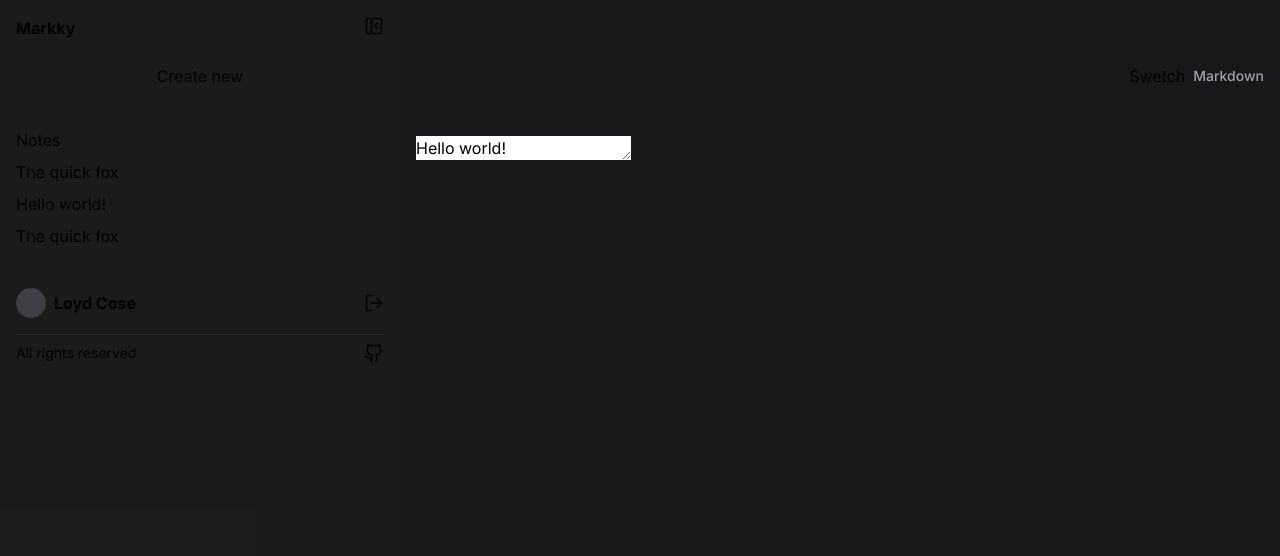
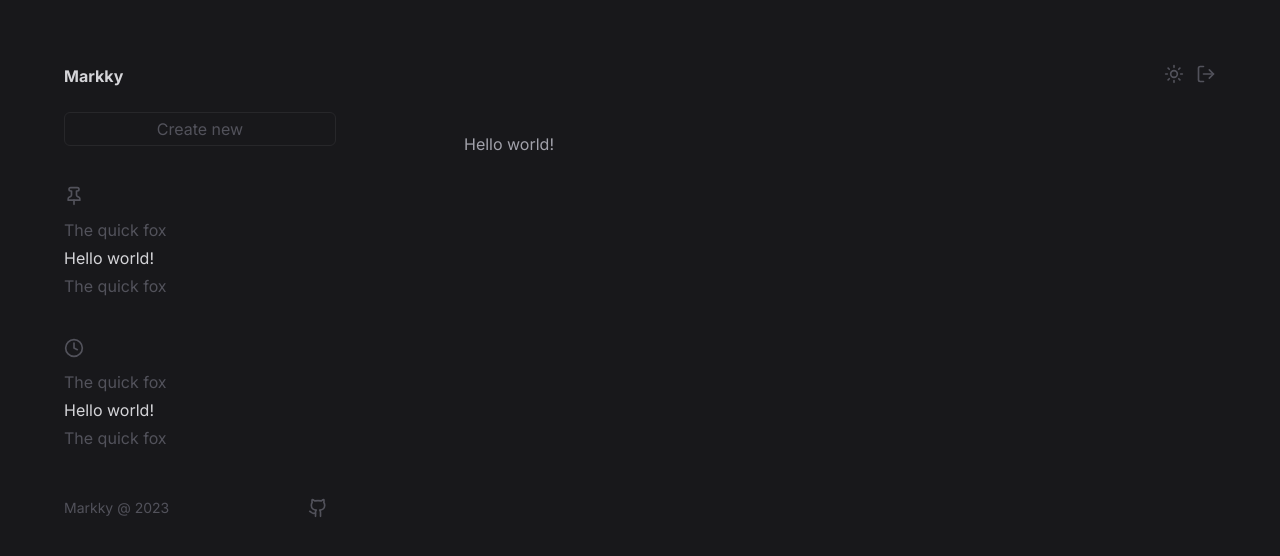
Before and after one commit to loydcose/markky, a Next.js app: page / in a window 1280 px wide. Shown: the top 556 px of the page. Built offline with nearby package versions, Linux system fonts and the light colour scheme.

Commit message:
Proposed new design

```diff
--- a/app/layout.tsx
+++ b/app/layout.tsx
@@ -16,7 +16,7 @@ export default function RootLayout({
 }) {
   return (
     <html lang="en" className="dark">
-      <body className={inter.className + " min-h-screen dark:bg-zinc-900"}>{children}</body>
+      <body className={inter.className + " min-h-screen bg-white dark:bg-zinc-900"}>{children}</body>
     </html>
   )
 }
--- a/app/page.tsx
+++ b/app/page.tsx
@@ -1,22 +1,59 @@
-import { PanelLeftClose, X, LogOut, Github, PanelLeftOpen } from "lucide-react"
+"use client"
+
+import {
+  PanelLeftClose,
+  X,
+  LogOut,
+  Github,
+  PanelLeftOpen,
+  Sun,
+  Menu,
+} from "lucide-react"
 
 import SidePanel from "@/components/side-panel"
 import EditContent from "@/components/edit-content"
+import { useState } from "react"
+import { cn } from "@/lib/utils"
 
 export default function Home() {
+  const [isSidePanelOpen, setIsSidePanelOpen] = useState(false)
+
   return (
     <main className="flex">
-      <SidePanel className="hidden md:block top-0 w-[400px] shrink-0 sticky bg-zinc-800/25 p-4 h-screen" />
-      <SidePanel className="h-full md:hidden" />
+      <SidePanel className="hidden md:block top-0 w-[400px] shrink-0 sticky" setIsSidePanelOpen={setIsSidePanelOpen}/>
+      <SidePanel
+        className={cn(
+          "h-full fixed md:hidden top-0 w-[80%] left-0 bottom-0 bg-[#1A1A1D]",
+          isSidePanelOpen ? "flex" : "hidden"
+        )}
+        setIsSidePanelOpen={setIsSidePanelOpen}
+      />
 
-      <section className="p-4 py-16 grow w-full">
+      <section className="p-8 md:p-16 grow w-full">
         <div className="mb-12 flex items-center justify-between">
-          <button type="button" className="md:opacity-0 md:pointer-events-none">
-            <PanelLeftOpen size={20} />
-          </button>
-          <div className="flex items-center gap-2">
-            Swetch
-            <span className="text-sm font-medium text-zinc-400">Markdown</span>
+          <div className="flex items-center gap-3 md:hidden">
+            <button
+              type="button"
+              className="text-zinc-600 hover:text-zinc-400 transition-all"
+              onClick={() => setIsSidePanelOpen(true)}
+            >
+              <Menu size={20} />
+            </button>
+            <h1 className="font-bold text-zinc-300">Markky</h1>
+          </div>
+          <div className="flex items-center gap-3 md:ml-auto">
+            <button
+              type="button"
+              className="text-zinc-600 hover:text-zinc-400 transition-all"
+            >
+              <Sun size={20} />
+            </button>
+            <button
+              type="button"
+              className="text-zinc-600 hover:text-zinc-400 transition-all"
+            >
+              <LogOut size={20} />
+            </button>
           </div>
         </div>
         <EditContent />
--- a/components/dynamic-textarea.tsx
+++ b/components/dynamic-textarea.tsx
@@ -8,7 +8,7 @@ interface DynamicTextareaProps extends TextareaHTMLAttributes<HTMLTextAreaElemen
 }
 
 const DynamicTextarea: React.FC<DynamicTextareaProps> = ({ onChange, value, ...props }) => {
-  const [textareaRows, setTextareaRows] = useState<number>(1);
+  const [textareaRows, setTextareaRows] = useState<number>(2);
   const textareaRef = useRef<HTMLTextAreaElement>(null);
 
   useEffect(() => {
@@ -24,8 +24,9 @@ const DynamicTextarea: React.FC<DynamicTextareaProps> = ({ onChange, value, ...p
 
   return (
     <textarea
+      className='w-full bg-transparent text-zinc-400 resize-none outline-none placeholder:text-zinc-600'
       ref={textareaRef}
-      rows={textareaRows}
+      rows={textareaRows + 4}
       value={value}
       onChange={(e) => {
         onChange(e);
--- a/components/edit-content.tsx
+++ b/components/edit-content.tsx
@@ -37,7 +37,7 @@ export default function EditContent() {
     <DynamicTextarea
       value={input}
       onChange={(e) => setInput(e.target.value)}
-      placeholder="Type your notes"
+      placeholder="Type your notes here..."
     />
   )
 }
--- a/components/note-list.tsx
+++ b/components/note-list.tsx
@@ -4,9 +4,11 @@ import React from "react"
 import { X } from "lucide-react"
 import { useNotesStore } from "@/slices/use-notes-store"
 import { notes } from "@/data"
+import { cn } from "@/lib/utils"
 
 export default function NoteList({ note }: { note: any }) {
   const { setNoteId, noteId } = useNotesStore()
+  const isSelected = noteId === note.id
 
   const handleDeleteNote = () => {
     for (let i = 0; i < notes.length; i++) {
@@ -28,13 +30,14 @@ export default function NoteList({ note }: { note: any }) {
       type="button"
       onClick={() => setNoteId(note.id)}
       key={note.id}
-      className="flex items-center justify-between gap-2 group text-ellipsis"
+      className="relative flex items-center justify-between gap-2 group text-ellipsis isolation-auto"
     >
-      <p>{note.title}</p>
+      <span className="absolute -inset-y-1 -inset-x-2 transition-all group-hover:bg-zinc-800 rounded-md -z-10"></span>
+      <p className={cn("group-hover:text-zinc-300 transition-all", isSelected && "text-zinc-300")}>{note.title}</p>
       <button
         type="button"
         onClick={handleDeleteNote}
-        className="opacity-0 group-hover:opacity-100"
+        className="text-zinc-600 hover:text-zinc-400 transition-all opacity-0 group-hover:opacity-100"
       >
         <X size={20} />
       </button>
--- a/components/side-panel.tsx
+++ b/components/side-panel.tsx
@@ -1,12 +1,20 @@
 "use client"
 
 import { notes } from "@/data"
-import { PanelLeftClose, X, LogOut, Github } from "lucide-react"
-import React from "react"
+import { PanelLeftClose, X, LogOut, Github, Pin, Clock } from "lucide-react"
+import React, { Dispatch, SetStateAction } from "react"
 import NoteList from "./note-list"
 import { useNotesStore } from "@/slices/use-notes-store"
 
-export default function SidePanel({ className }: { className?: string }) {
+type SidePanelProps = {
+  className?: string
+  setIsSidePanelOpen: Dispatch<SetStateAction<boolean>>
+}
+
+export default function SidePanel({
+  className,
+  setIsSidePanelOpen,
+}: SidePanelProps) {
   const { setNoteId } = useNotesStore()
   const sortedNotes = [...notes].sort(
     (a, b) => new Date(b.updatedAt).getTime() - new Date(a.updatedAt).getTime()
@@ -23,41 +31,53 @@ export default function SidePanel({ className }: { className?: string }) {
     }
     notes.push(prop)
     setNoteId(id)
-
-    console.log(new Date().toString())
   }
 
   return (
-    <aside className={"flex flex-col " + className}>
-      <div className="flex items-start justify-between mb-6">
-        <h1 className="font-bold">Markky</h1>
-        <button type="button">
-          <PanelLeftClose size={20} />
+    <aside
+      className={
+        "flex flex-col p-8 md:p-16 h-screen text-zinc-600 " +
+        className
+      }
+    >
+      <div className="flex items-center gap-2 justify-between mb-6 md:mb-0">
+        <h1 className="font-bold text-zinc-300 md:mb-6">Markky</h1>
+        <button
+          onClick={() => setIsSidePanelOpen(false)}
+          type="button"
+          className="text-zinc-600 hover:text-zinc-400 transition-all md:hidden"
+        >
+          <X size={20} />
         </button>
       </div>
-      <button type="button" onClick={handleCreateNew} className="w-full mb-10">
+      <button
+        type="button"
+        onClick={handleCreateNew}
+        className="w-full mb-10 px-2 py-1 rounded-md border border-zinc-800 hover:bg-zinc-800 transition-all hover:text-zinc-300"
+      >
         Create new
       </button>
 
-      <h2 className="mb-2">Notes</h2>
-      <div className="flex flex-col gap-2 mb-10">
+      <Pin size={20} className="text-zinc-600 mb-3" />
+      <div className="flex flex-col gap-1 mb-10">
         {sortedNotes.map((note) => (
           <NoteList key={note.id} note={note} />
         ))}
       </div>
 
-      <div className="flex items-center justify-between gap-2 mb-4 mt-auto">
-        <div className="flex items-center gap-2">
-          <span className="h-[30px] aspect-square rounded-full bg-zinc-700"></span>
-          <h3 className="font-bold">Loyd Cose</h3>
-        </div>
-        <button type="button">
-          <LogOut size={20} />
-        </button>
+      <Clock size={20} className="text-zinc-600 mb-3" />
+      <div className="flex flex-col gap-1 mb-10">
+        {sortedNotes.map((note) => (
+          <NoteList key={note.id} note={note} />
+        ))}
       </div>
-      <footer className="border-t border-t-zinc-800 flex items-center gap-2 justify-between py-2">
-        <p className="text-sm">All rights reserved</p>
-        <button type="button">
+
+      <footer className="flex items-center gap-2 justify-between mt-auto">
+        <p className="text-sm">Markky @ 2023</p>
+        <button
+          type="button"
+          className="text-zinc-600 hover:text-zinc-400 transition-all p-2"
+        >
           <Github size={20} />
         </button>
       </footer>
```
